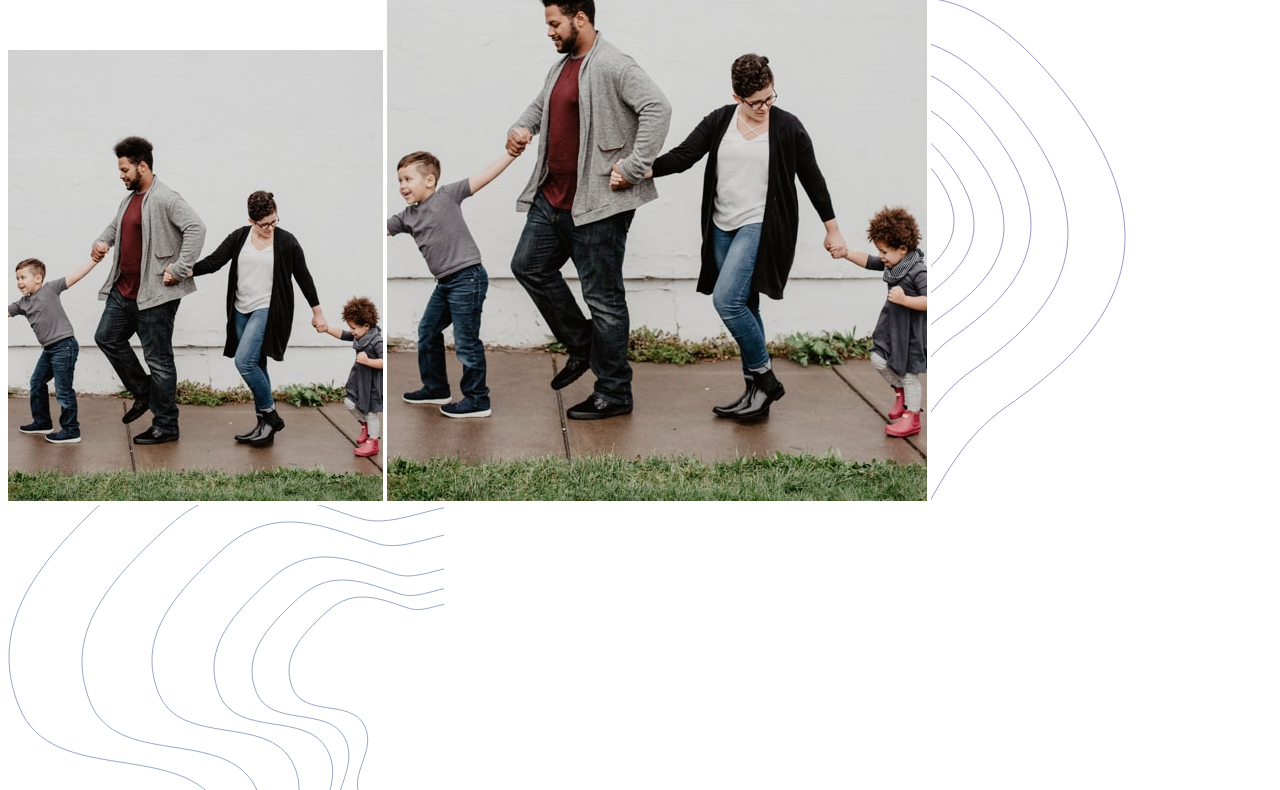
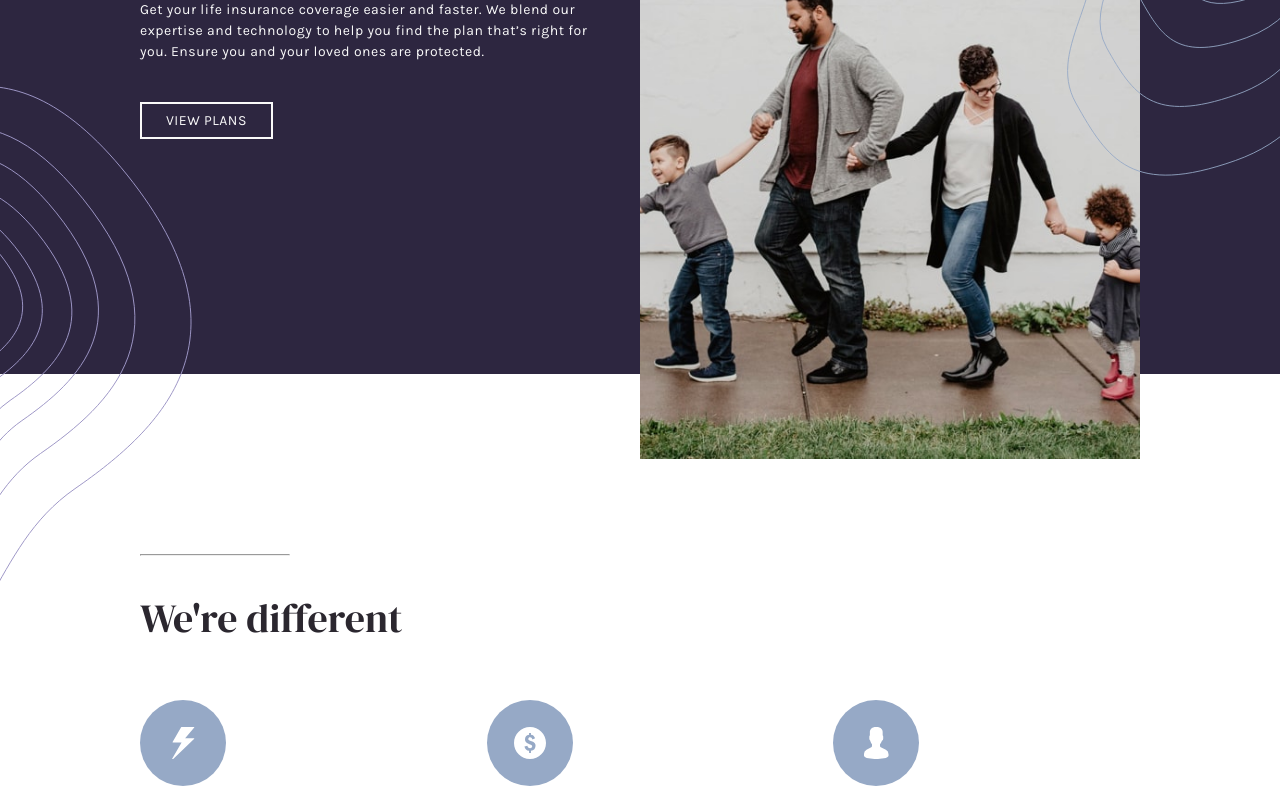
Before and after one commit to AlanMFlores/insure-landing-page, a website: page index.html in a window 1280 px wide. Shown: the part 413-1203 px from the top of the page. Drawn offline with Linux system fonts and the light colour scheme.

Commit message:
Final error de imágenes

```diff
--- a/index.html
+++ b/index.html
@@ -7,7 +7,7 @@
   <meta charset="UTF-8">
   <meta name="viewport" content="width=device-width, initial-scale=1.0">
 
-  <link rel="stylesheet" href=css/styles.css">
+  <link rel="stylesheet" href="css/styles.css">
   <link rel="icon" type="image/png" sizes="32x32" href="./images/favicon-32x32.png">
   <link rel="stylesheet" href="link rel="preconnect" href="https://fonts.gstatic.com">
   <link href="https://fonts.googleapis.com/css2?family=DM+Serif+Display&display=swap" rel="stylesheet">
```
